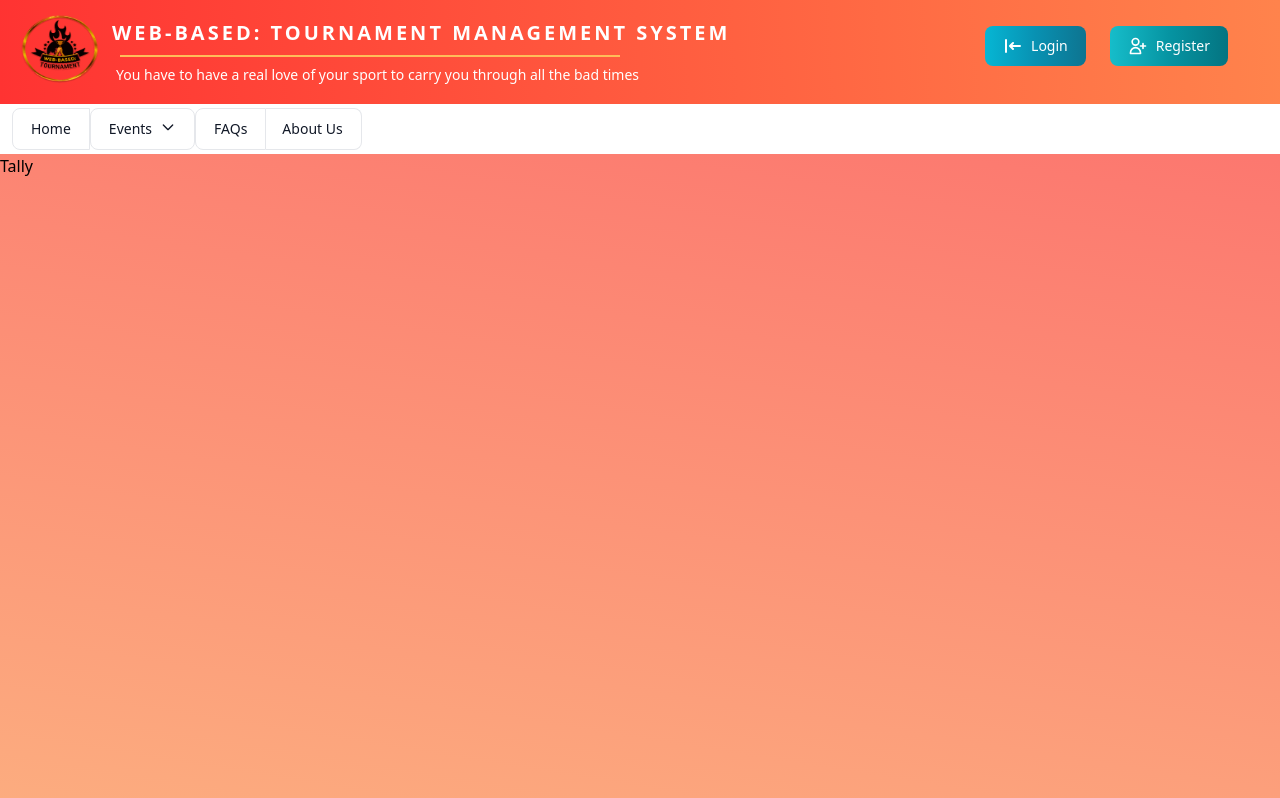
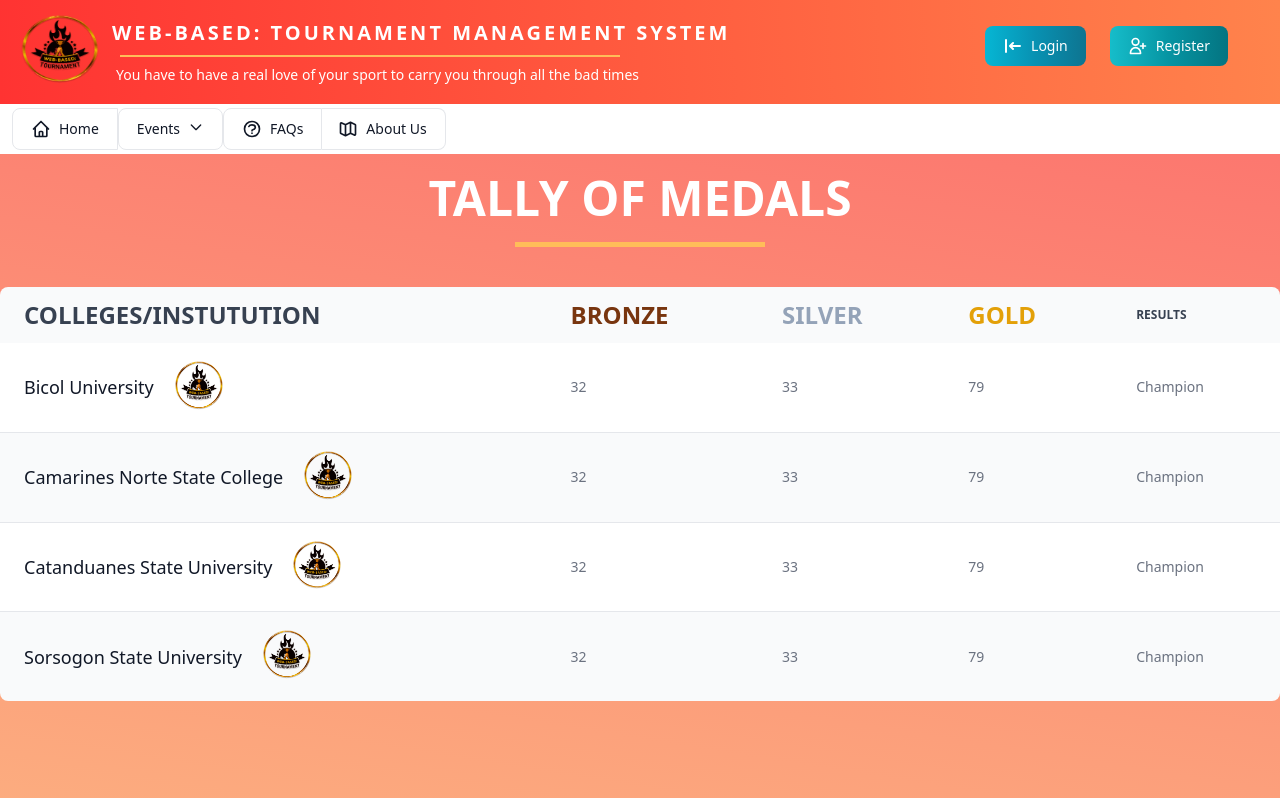
Before and after one commit to Sowishi/Tournament-Management-System, a React (Vite) app: page /tally in a window 1280 px wide. Shown: the top 798 px of the page. Built offline with nearby package versions, Linux system fonts and the light colour scheme; the HTML template or start-up script is replaced by a standard one.

Commit message:
Finish two pages

```diff
--- a/src/components/header.jsx
+++ b/src/components/header.jsx
@@ -57,18 +57,23 @@ const Header = () => {
             className="auth-links w-100 flex justify-end items-center mx-5"
           >
             <div className="flex mb-3">
+              <motion.div whileHover={{ scale: 1.1 }} onTap={{ scale: 1 }}>
                 <Link to={"/login"}>
                   <Button gradientMonochrome="info" className="mx-3">
                     <HiLogin className="mr-2 h-5 w-5" />
                     Login
                   </Button>
                 </Link>
+              </motion.div>
+
+              <motion.div whileHover={{ scale: 1.1 }} onTap={{ scale: 1 }}>
                 <Link to={"/login"}>
                   <Button gradientMonochrome="teal" className="mx-3">
                     <HiOutlineUserAdd className="mr-2 h-5 w-5" />
                     Register
                   </Button>
                 </Link>
+              </motion.div>
             </div>
           </motion.div>
         </div>
--- a/src/components/navigation.jsx
+++ b/src/components/navigation.jsx
@@ -1,14 +1,26 @@
 import { Button, Dropdown } from "flowbite-react";
 import { useStore } from "../zustand/store";
 import { Link } from "react-router-dom";
-
+import {
+  HiOutlineHome,
+  HiOutlineQuestionMarkCircle,
+  HiOutlineMap,
+  HiOutlineCalendar,
+  HiOutlineRss,
+  HiOutlineUserGroup,
+  HiViewBoards,
+} from "react-icons/hi";
 const Navigation = () => {
   const { setCurrentEvent, currentEvent } = useStore();
   return (
     <div className="navs w-100 bg-white py-1">
       <Button.Group className="mx-3">
         <a href="/">
-          <Button color="gray">Home</Button>
+          <Button color="gray">
+            {" "}
+            <HiOutlineHome className="mr-2 h-5 w-5" />
+            Home
+          </Button>
         </a>
         <Dropdown color={"gray"} label={currentEvent ? currentEvent : "Events"}>
           {" "}
@@ -25,23 +37,46 @@ const Navigation = () => {
         </Dropdown>
         {!currentEvent && (
           <>
-            <Button color="gray">FAQs</Button>
-            <Button color="gray">About Us</Button>
+            <Button color="gray">
+              <HiOutlineQuestionMarkCircle className="mr-2 h-5 w-5" />
+              FAQs
+            </Button>
+            <Button color="gray">
+              {" "}
+              <HiOutlineMap className="mr-2 h-5 w-5" />
+              About Us
+            </Button>
           </>
         )}
         {currentEvent && (
           <>
             <Link to={"/calendar"}>
-              <Button color="gray">Calendar</Button>
+              <Button color="gray">
+                {" "}
+                <HiOutlineCalendar className="mr-2 h-5 w-5" />
+                Calendar
+              </Button>
             </Link>
             <Link to={"/events"}>
-              <Button color="gray">Events</Button>
+              <Button color="gray">
+                {" "}
+                <HiOutlineRss className="mr-2 h-5 w-5" />
+                Events
+              </Button>
             </Link>
             <Link to={"/participants"}>
-              <Button color="gray">Participants</Button>
+              <Button color="gray">
+                {" "}
+                <HiOutlineUserGroup className="mr-2 h-5 w-5" />
+                Participants
+              </Button>
             </Link>
             <Link to={"/tally"}>
-              <Button color="gray">Tally</Button>
+              <Button color="gray">
+                {" "}
+                <HiViewBoards className="mr-2 h-5 w-5" />
+                Tally
+              </Button>
             </Link>
           </>
         )}
--- /dev/null
+++ b/src/components/tallyTable.jsx
@@ -0,0 +1,52 @@
+import { Table } from "flowbite-react";
+import logo from "../assets/logo2.png";
+
+export function TallyTable() {
+  const data = [
+    "Bicol University",
+    "Camarines Norte State College",
+    "Catanduanes State University",
+    "Sorsogon State University",
+  ];
+  return (
+    <div className="overflow-x-auto">
+      <Table striped>
+        <Table.Head>
+          <Table.HeadCell>
+            <h1 className="text-2xl">Colleges/Instutution</h1>
+          </Table.HeadCell>
+          <Table.HeadCell>
+            <h1 className="text-2xl text-amber-900">Bronze</h1>
+          </Table.HeadCell>{" "}
+          <Table.HeadCell>
+            <h1 className="text-2xl text-slate-400">Silver</h1>
+          </Table.HeadCell>{" "}
+          <Table.HeadCell>
+            <h1 className="text-2xl text-yellow-400">Gold</h1>
+          </Table.HeadCell>{" "}
+          <Table.HeadCell>
+            <h1 className="text-2x">Results</h1>
+          </Table.HeadCell>{" "}
+        </Table.Head>
+        <Table.Body className="divide-y">
+          {data?.map((item) => {
+            return (
+              <Table.Row className="bg-white dark:border-gray-700 dark:bg-gray-800">
+                <Table.Cell className="whitespace-nowrap font-medium text-gray-900 dark:text-white">
+                  <div className="wrapper flex justify-start items-center">
+                    <h1 className=" text-lg mr-5">{item}</h1>
+                    <img src={logo} style={{ width: "50px" }} alt="" />
+                  </div>
+                </Table.Cell>
+                <Table.Cell>32</Table.Cell>
+                <Table.Cell>33</Table.Cell>
+                <Table.Cell>79</Table.Cell>
+                <Table.Cell>Champion</Table.Cell>
+              </Table.Row>
+            );
+          })}
+        </Table.Body>
+      </Table>
+    </div>
+  );
+}
--- a/src/layout/authLayout.jsx
+++ b/src/layout/authLayout.jsx
@@ -13,11 +13,15 @@ const AuthLayout = ({ children, hideHeader }) => {
         <div className="wrapper">
           {!hideHeader && (
             <div className="header flex flex-row">
-              <img
-                className="w-[150px] h-[150px] object-contain"
-                src={logo}
-                alt=""
-              />
+              <a href="/">
+                {" "}
+                <img
+                  className="w-[150px] h-[150px] object-contain"
+                  src={logo}
+                  alt=""
+                />
+              </a>
+
               <div className="wrapper">
                 <h1 className="text-5xl font-bold">WELCOME</h1>
                 <p className="text-lg">
--- a/src/pages/participants.jsx
+++ b/src/pages/participants.jsx
@@ -1,9 +1,34 @@
 import DefaultLayout from "../layout/defaultLayout";
+import Title from "../components/title";
+import { ListGroup } from "flowbite-react";
+import logo from "../assets/logo2.png";
 
 const Participants = () => {
+  const data = [
+    "Bicol University",
+    "Camarines Norte State College",
+    "Catanduanes State University",
+    "Sorsogon State University",
+  ];
   return (
     <DefaultLayout>
-      <h1>Participants</h1>
+      <Title title="Events  Participants" />
+      <div className="container mx-auto">
+        <div className="flex justify-center">
+          <ListGroup className="w-full">
+            {data?.map((item) => {
+              return (
+                <ListGroup.Item key={item}>
+                  <div className="wrapper flex justify-between items-center w-full">
+                    <h1 className=" text-3xl">{item}</h1>
+                    <img src={logo} style={{ width: "50px" }} alt="" />
+                  </div>
+                </ListGroup.Item>
+              );
+            })}
+          </ListGroup>
+        </div>
+      </div>
     </DefaultLayout>
   );
 };
--- a/src/pages/tally.jsx
+++ b/src/pages/tally.jsx
@@ -1,9 +1,14 @@
 import DefaultLayout from "../layout/defaultLayout";
+import Title from "../components/title";
+import { TallyTable } from "../components/tallyTable";
 
 const Tally = () => {
   return (
     <DefaultLayout>
-      <h1>Tally</h1>
+      <Title title={"Tally of Medals"} />
+      <div className="container mx-auto mt-10">
+        <TallyTable />
+      </div>
     </DefaultLayout>
   );
 };
```
Lines whose indentation alone changed are shown as unchanged.
